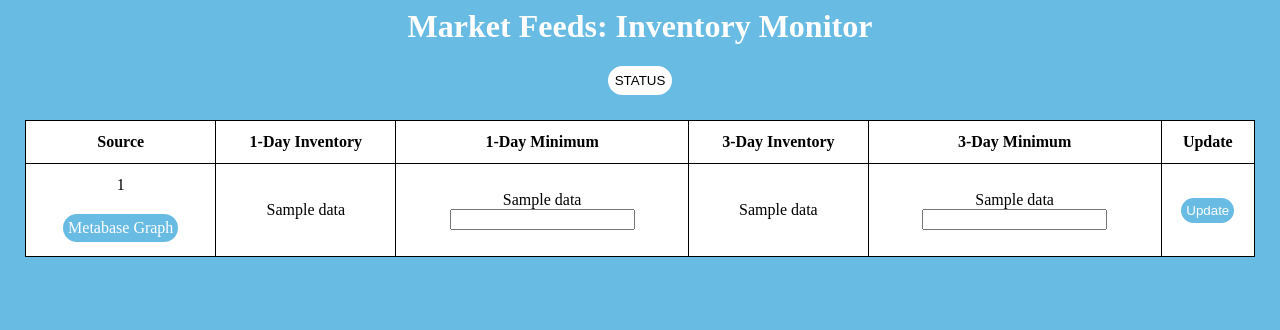
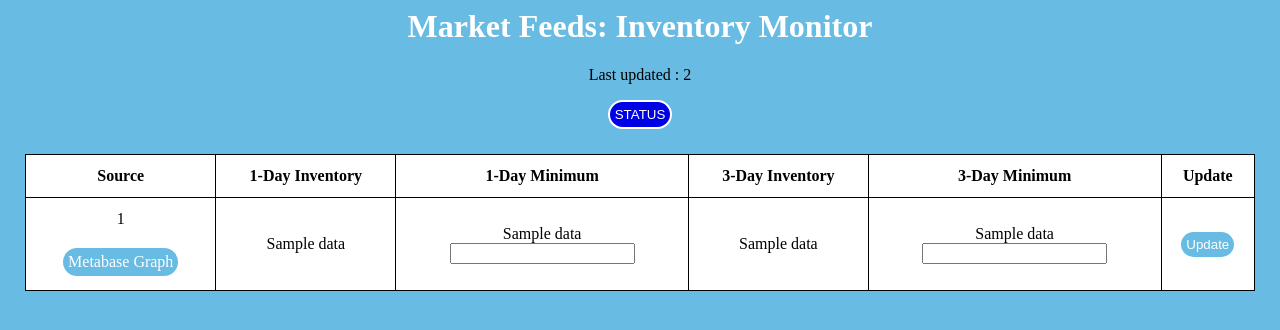
Before and after one commit to SaiKrishnanRU/Dashboard, a Flask app: template templates/inventorymon.html in a window 1280 px wide. Shown: the top 330 px of the page. Run offline with Flask 2, Linux system fonts and the light colour scheme; the template is opened without the code that fills it: most values are stand-ins (such as "Sample title", 1, 10 or a date in 2020); parts of the project's set-up code (start-up, migrations or seed data) failed here and were passed over.

Commit message:
Update inventorymon.html

```diff
--- a/templates/inventorymon.html
+++ b/templates/inventorymon.html
@@ -48,8 +48,9 @@ text-align: center;
 <body>
   <div>
     <h1>Market Feeds: Inventory Monitor</h1>
+    <p>Last updated : {{updated[0][0]}}</p>
     <form action="/inventorymon/status">
-      <input type="submit" value="STATUS" class='btn' style="background-color:white; color:black;">
+      <input type="submit" value="STATUS" name="page" class='btn' style="background-color:#0000e6; color:white;">
     </form>
   </div>
   <div class ="blk">
@@ -62,7 +63,7 @@ text-align: center;
     <th>3-Day Minimum</th>
     <th>Update</th>
    </tr>
-   {% for data in a %}
+   {% for data in details %}
    <form action="/saved" method="POST">
    <tr style = "padding-top:5px; padding-bottom: 5px; padding-left: 30px; padding-right: 40px;" >
      <td><input type="hidden" id="src" name="src" value={{data[0]}}>{{data[0]}}<br><br><a href={{data[5]}} target="_blank" class='btn'>Metabase Graph</a></td>
@@ -74,6 +75,6 @@ text-align: center;
    </tr>
    </form>
    {% endfor %}
-  </div>
+   </div>
 </body>
 </html>
```
